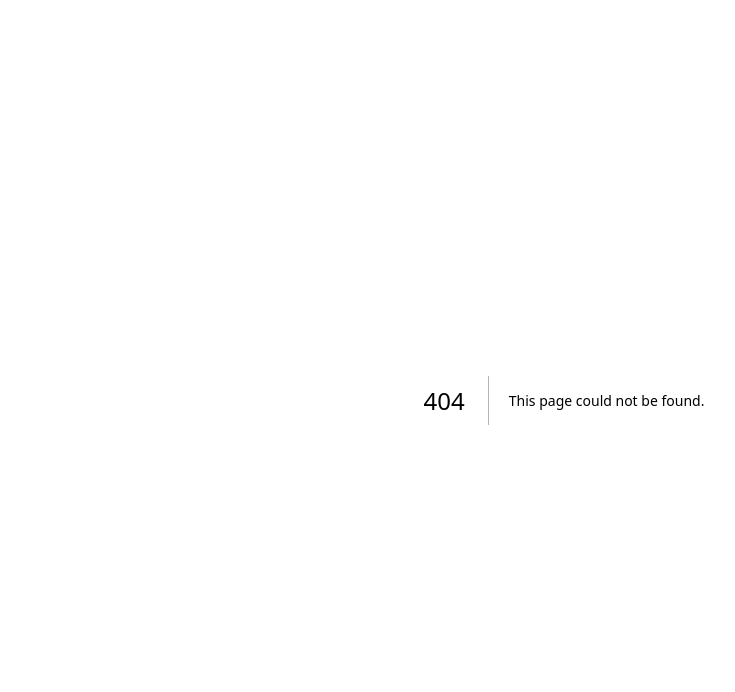
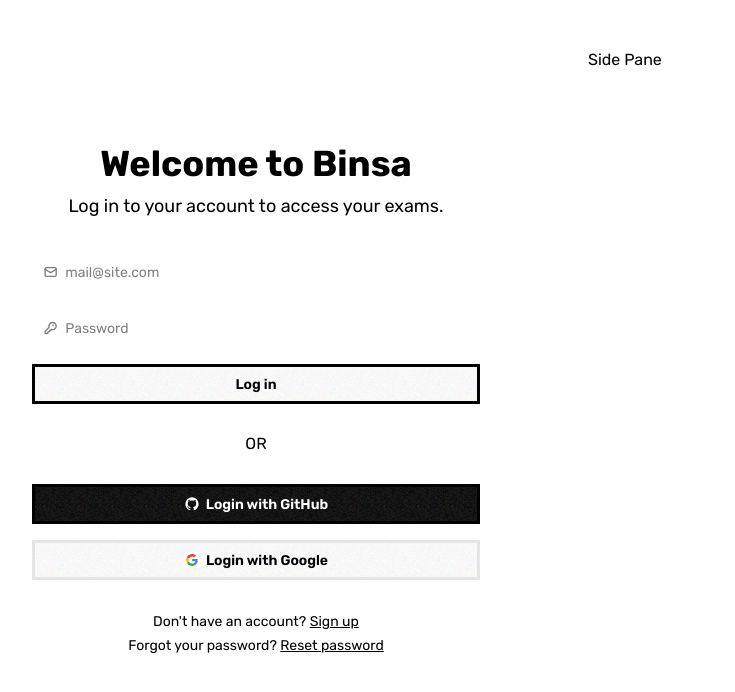
Before and after one commit to hessamkhoobkar/binsa-frontend, a Next.js app: page /auth/login in a window 1280 px wide. Before the commit this address had no page. Shown: the top 692 px of the page, without its empty margins (76-811 px from the left). Built offline with nearby package versions, Linux system fonts and the light colour scheme.

Commit message:
init auth

```diff
--- /dev/null
+++ b/app/auth/layout.tsx
@@ -0,0 +1,14 @@
+export default function AuthLayout({
+  children,
+}: {
+  children: React.ReactNode;
+}) {
+  return (
+    <div className="grid grid-cols-2 gap-4 p-8 min-h-screen">
+      <section className="col-span-1">{children}</section>
+      <section className="col-span-1 bg-base-200 rounded-2xl p-4">
+        Side Pane
+      </section>
+    </div>
+  );
+}
--- /dev/null
+++ b/app/auth/login/page.tsx
@@ -0,0 +1,133 @@
+import React from "react";
+
+export default function Login() {
+  return (
+    <div className="mx-auto flex h-full w-full max-w-md flex-col items-center justify-center">
+      <div className="mb-8 flex w-full flex-col items-center justify-center gap-2 text-center">
+        <h1 className="text-4xl font-bold">Welcome to Binsa</h1>
+        <p className="text-lg">Log in to your account to access your exams.</p>
+      </div>
+
+      <div className="flex w-full flex-col gap-4">
+        <label className="input validator w-full">
+          <svg
+            className="h-[1em] opacity-50"
+            xmlns="http://www.w3.org/2000/svg"
+            viewBox="0 0 24 24"
+          >
+            <g
+              strokeLinejoin="round"
+              strokeLinecap="round"
+              strokeWidth="2.5"
+              fill="none"
+              stroke="currentColor"
+            >
+              <rect width="20" height="16" x="2" y="4" rx="2"></rect>
+              <path d="m22 7-8.97 5.7a1.94 1.94 0 0 1-2.06 0L2 7"></path>
+            </g>
+          </svg>
+          <input type="email" placeholder="mail@site.com" required />
+        </label>
+        <div className="validator-hint hidden">Enter valid email address</div>
+
+        <label className="input validator w-full">
+          <svg
+            className="h-[1em] opacity-50"
+            xmlns="http://www.w3.org/2000/svg"
+            viewBox="0 0 24 24"
+          >
+            <g
+              strokeLinejoin="round"
+              strokeLinecap="round"
+              strokeWidth="2.5"
+              fill="none"
+              stroke="currentColor"
+            >
+              <path d="M2.586 17.414A2 2 0 0 0 2 18.828V21a1 1 0 0 0 1 1h3a1 1 0 0 0 1-1v-1a1 1 0 0 1 1-1h1a1 1 0 0 0 1-1v-1a1 1 0 0 1 1-1h.172a2 2 0 0 0 1.414-.586l.814-.814a6.5 6.5 0 1 0-4-4z"></path>
+              <circle cx="16.5" cy="7.5" r=".5" fill="currentColor"></circle>
+            </g>
+          </svg>
+          <input
+            type="password"
+            required
+            placeholder="Password"
+            pattern="(?=.*\d)(?=.*[a-z])(?=.*[A-Z]).{8,}"
+            title="Must be more than 8 characters, including number, lowercase letter, uppercase letter"
+          />
+        </label>
+        <p className="validator-hint hidden">
+          Must be more than 8 characters, including
+          <br />
+          At least one number <br />
+          At least one lowercase letter <br />
+          At least one uppercase letter
+        </p>
+
+        <button className="btn btn-primary">Log in</button>
+      </div>
+      <div className="divider my-8">OR</div>
+      <div className="flex w-full flex-col gap-4">
+        <button className="btn btn-block border-black bg-black text-white">
+          <svg
+            aria-label="GitHub logo"
+            width="16"
+            height="16"
+            xmlns="http://www.w3.org/2000/svg"
+            viewBox="0 0 24 24"
+          >
+            <path
+              fill="white"
+              d="M12,2A10,10 0 0,0 2,12C2,16.42 4.87,20.17 8.84,21.5C9.34,21.58 9.5,21.27 9.5,21C9.5,20.77 9.5,20.14 9.5,19.31C6.73,19.91 6.14,17.97 6.14,17.97C5.68,16.81 5.03,16.5 5.03,16.5C4.12,15.88 5.1,15.9 5.1,15.9C6.1,15.97 6.63,16.93 6.63,16.93C7.5,18.45 8.97,18 9.54,17.76C9.63,17.11 9.89,16.67 10.17,16.42C7.95,16.17 5.62,15.31 5.62,11.5C5.62,10.39 6,9.5 6.65,8.79C6.55,8.54 6.2,7.5 6.75,6.15C6.75,6.15 7.59,5.88 9.5,7.17C10.29,6.95 11.15,6.84 12,6.84C12.85,6.84 13.71,6.95 14.5,7.17C16.41,5.88 17.25,6.15 17.25,6.15C17.8,7.5 17.45,8.54 17.35,8.79C18,9.5 18.38,10.39 18.38,11.5C18.38,15.32 16.04,16.16 13.81,16.41C14.17,16.72 14.5,17.33 14.5,18.26C14.5,19.6 14.5,20.68 14.5,21C14.5,21.27 14.66,21.59 15.17,21.5C19.14,20.16 22,16.42 22,12A10,10 0 0,0 12,2Z"
+            ></path>
+          </svg>
+          Login with GitHub
+        </button>
+
+        <button className="btn btn-block border-[#e5e5e5] bg-white text-black">
+          <svg
+            aria-label="Google logo"
+            width="16"
+            height="16"
+            xmlns="http://www.w3.org/2000/svg"
+            viewBox="0 0 512 512"
+          >
+            <g>
+              <path d="m0 0H512V512H0" fill="#fff"></path>
+              <path
+                fill="#34a853"
+                d="M153 292c30 82 118 95 171 60h62v48A192 192 0 0190 341"
+              ></path>
+              <path
+                fill="#4285f4"
+                d="m386 400a140 175 0 0053-179H260v74h102q-7 37-38 57"
+              ></path>
+              <path
+                fill="#fbbc02"
+                d="m90 341a208 200 0 010-171l63 49q-12 37 0 73"
+              ></path>
+              <path
+                fill="#ea4335"
+                d="m153 219c22-69 116-109 179-50l55-54c-78-75-230-72-297 55"
+              ></path>
+            </g>
+          </svg>
+          Login with Google
+        </button>
+      </div>
+      <div className="mt-8 flex flex-col gap-1">
+        <p className="text-center text-sm">
+          Don&apos;t have an account?{" "}
+          <a href="#" className="link">
+            Sign up
+          </a>
+        </p>
+        <p className="text-center text-sm">
+          Forgot your password?{" "}
+          <a href="#" className="link">
+            Reset password
+          </a>
+        </p>
+      </div>
+    </div>
+  );
+}
--- a/package.json
+++ b/package.json
@@ -23,6 +23,8 @@
     "@types/react-dom": "^19",
     "eslint": "^9",
     "eslint-config-next": "15.3.5",
+    "prettier": "^3.6.2",
+    "prettier-plugin-tailwindcss": "^0.6.14",
     "tailwindcss": "^4",
     "typescript": "^5"
   }
```
Also changed, not shown: 2 other files (tests, documents, lock files or other folders).
